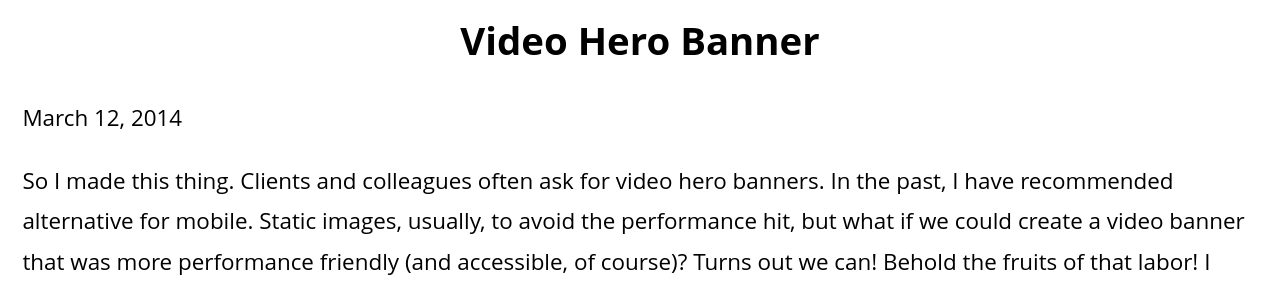
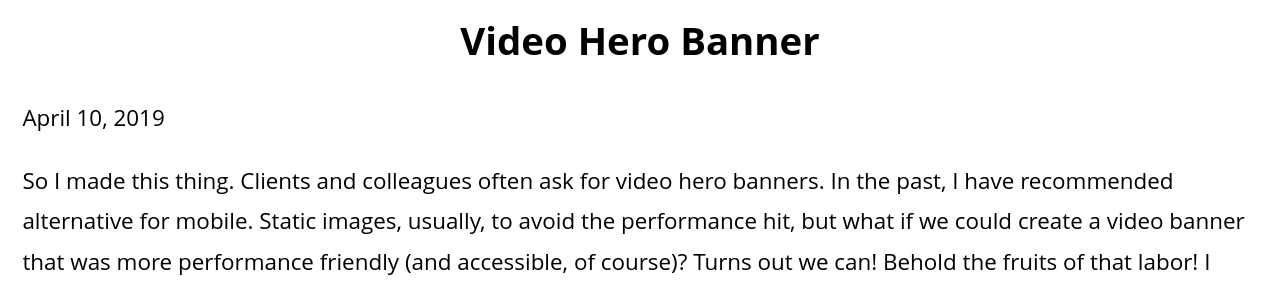
Before and after one commit to michaelspellacy/michaelspellacy.github.io, a Jekyll site: the page built from _posts/2019-04-10-video-hero-banner.html, in a window 1280 px wide. Shown: the part 409-701 px from the top of the page. Built offline with Jekyll 4.4.1, drawn with Linux system fonts in a browser that asks for light colours; nearby versions of some CDN libraries.

Commit message:
Formatting

```diff
--- a/_posts/2019-04-10-video-hero-banner.html
+++ b/_posts/2019-04-10-video-hero-banner.html
@@ -1,7 +1,7 @@
 ---
 layout: default
 title: "Video Hero Banner"
-published: "2014-03-12 15:20:00"
+published: "2019-04-10 15:48:36"
 ---
 
 <h1>{{page.title}}</h1>
```
